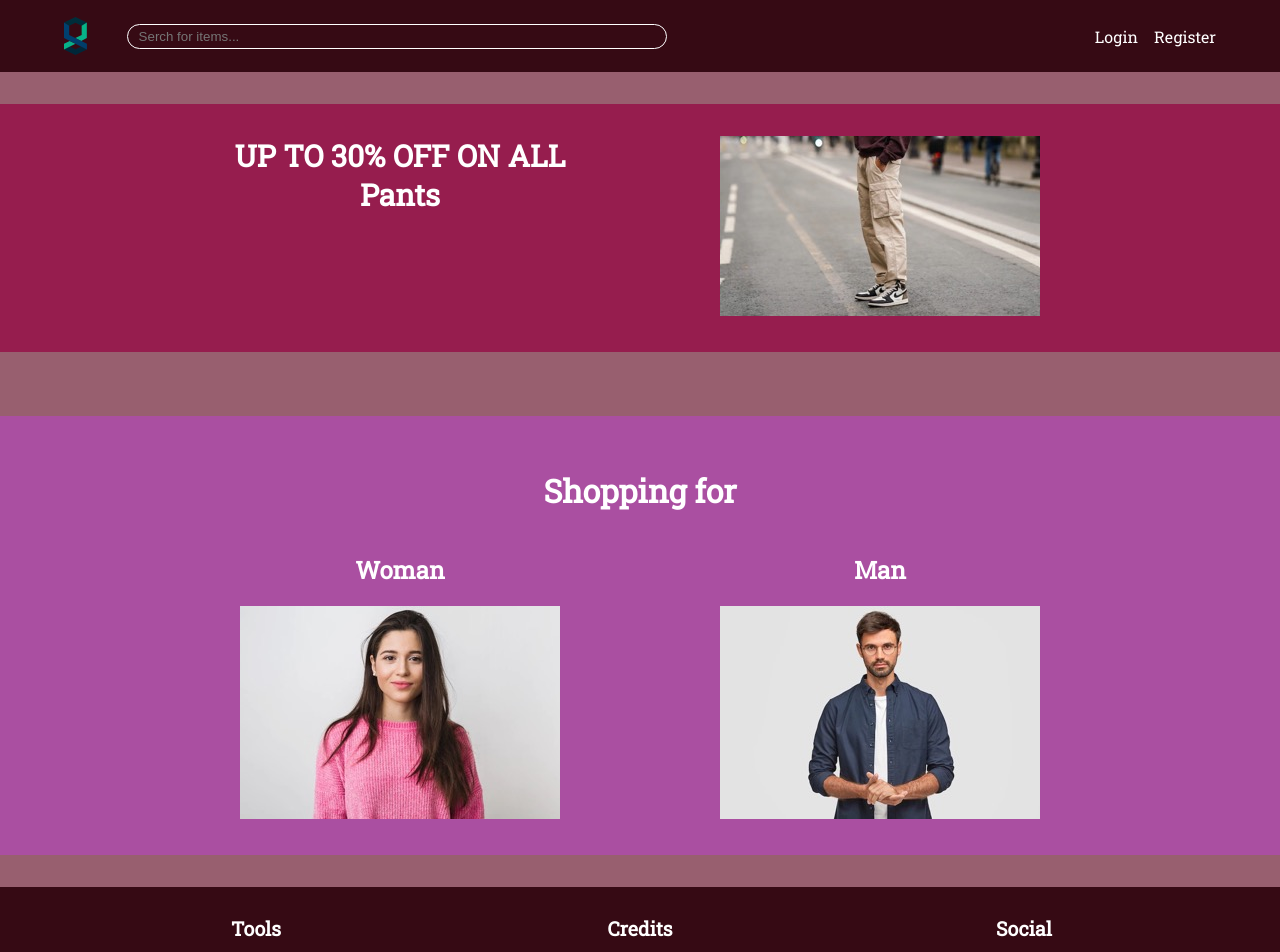
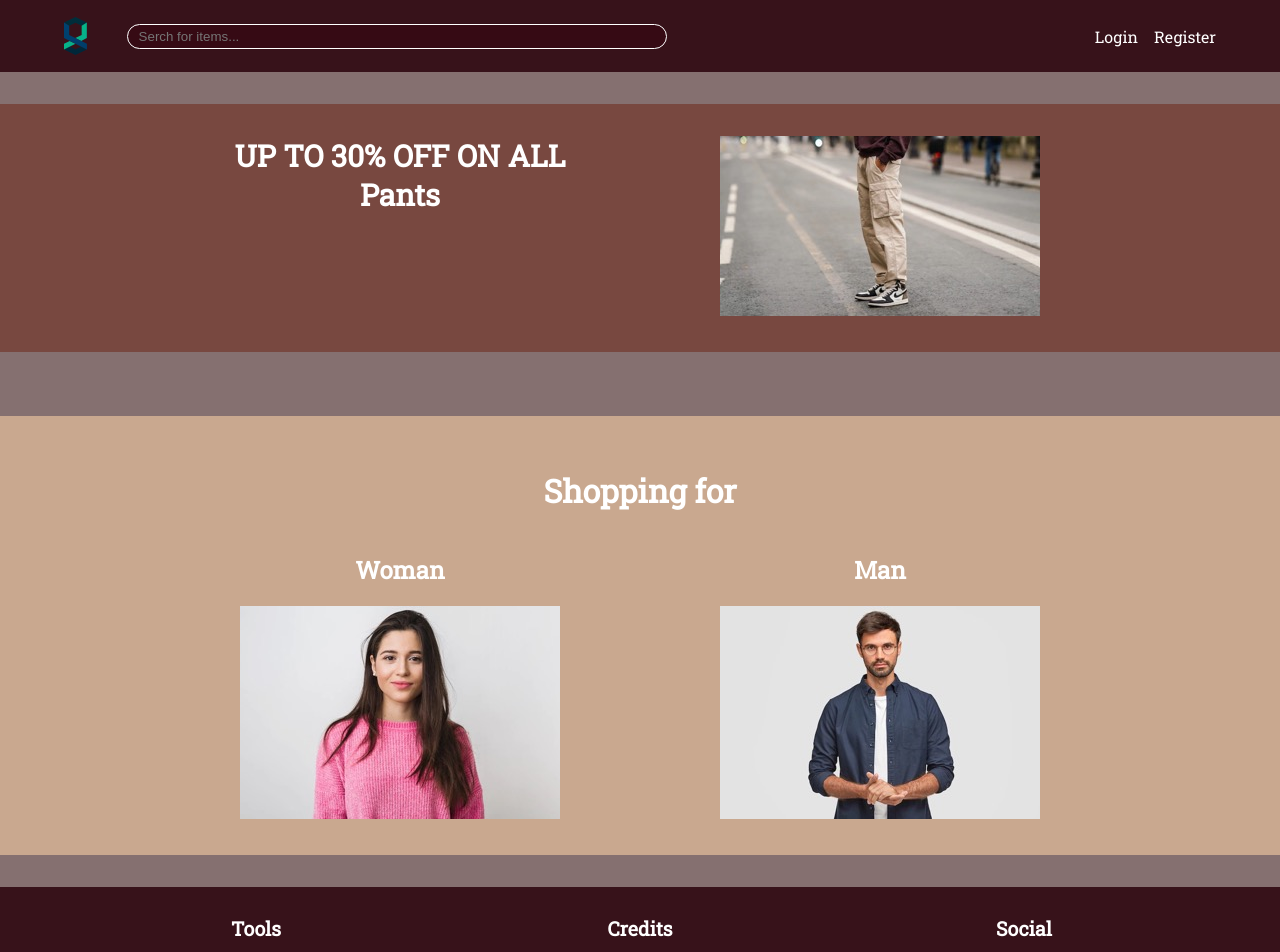
Before and after one commit to Harelk1015/Shop-app, a React (Create React App) app: page / in a window 1280 px wide. Shown: the top 952 px of the page. Built offline with nearby package versions, Linux system fonts and the light colour scheme; a web font is replaced by a local one.

Commit message:
changed there colors

```diff
--- a/src/App.scss
+++ b/src/App.scss
@@ -1,7 +1,7 @@
 body {
 	margin: 0;
 	padding: 0;
-	background-color: #985f6f;
+	background-color: #857070;
 	font-family: 'Roboto Slab', serif;
 }
 
--- a/src/components/pages/Contact/Contact.module.scss
+++ b/src/components/pages/Contact/Contact.module.scss
@@ -13,7 +13,7 @@
 }
 
 .main {
-	background-color: #961d4e;
+	background-color: rgb(120, 72, 64);
 
 	&__form {
 		display: flex;
--- a/src/components/pages/Home/Home.module.scss
+++ b/src/components/pages/Home/Home.module.scss
@@ -1,5 +1,5 @@
 .main {
-	background-color: #961d4e;
+	background-color: rgb(120, 72, 64);
 	text-align: center;
 	justify-content: center;
 	align-items: center;
@@ -38,7 +38,7 @@
 }
 
 .second {
-	background-color: #aa4fa1;
+	background-color: #c9a88f;
 	margin: 2em 0;
 }
 
@@ -48,7 +48,7 @@
 	align-items: center;
 	color: white;
 	padding: 1em 0;
-	background-color: #aa4fa1;
+	background-color: #c9a88f;
 }
 
 .header {
@@ -66,15 +66,15 @@
 }
 
 .dialog {
-	background-color: black;
+	background-color: rgb(220, 216, 186);
 	position: static;
 	margin-top: 2%;
 	cursor: auto;
 }
 
 .dialog__btn {
-	background-color: black;
-	color: white;
+	background-color: rgb(220, 216, 186);
+	color: black;
 	border: none;
 	font-family: 'Roboto Slab', serif;
 	cursor: pointer;
--- a/src/components/pages/Login/Login.module.scss
+++ b/src/components/pages/Login/Login.module.scss
@@ -14,7 +14,7 @@
 	}
 
 	&__form {
-		background-color: #961d4e;
+		background-color: rgb(120, 72, 64);
 		max-width: 300px;
 		width: 80%;
 		margin: 2rem auto;
--- a/src/components/pages/Profile/Profile.module.scss
+++ b/src/components/pages/Profile/Profile.module.scss
@@ -16,7 +16,7 @@
 	}
 
 	&__main {
-		background-color: #961d4e;
+		background-color: rgb(120, 72, 64);
 		display: flex;
 		flex-direction: column;
 		align-items: center;
--- a/src/components/pages/Register/Register.module.scss
+++ b/src/components/pages/Register/Register.module.scss
@@ -15,7 +15,7 @@
 	}
 
 	&__form {
-		background-color: #961d4e;
+		background-color: rgb(120, 72, 64);
 		max-width: 300px;
 		width: 80%;
 		margin: 2rem auto;
--- a/src/components/pages/Tickets/Tickets.module.scss
+++ b/src/components/pages/Tickets/Tickets.module.scss
@@ -3,7 +3,7 @@
 	color: white;
 	width: 80%;
 	margin: 2rem auto;
-	background-color: #961d4e;
+	background-color: rgb(120, 72, 64);
 	padding: 2rem;
     font-size: .8rem;
 }
--- a/src/components/ui/Footer/Footer.module.scss
+++ b/src/components/ui/Footer/Footer.module.scss
@@ -1,5 +1,5 @@
 .footer {
-	background: #360a14;
+	background: #37121a;
 	color: white;
 	font-size: 13px;
 	padding: 1em 0;
--- a/src/components/ui/NavBar/NavBar.module.scss
+++ b/src/components/ui/NavBar/NavBar.module.scss
@@ -6,7 +6,7 @@
 }
 
 .header {
-	background: #360a14;
+	background: #37121a;
 	padding: 1em 0;
 	text-align: center;
 }
```
